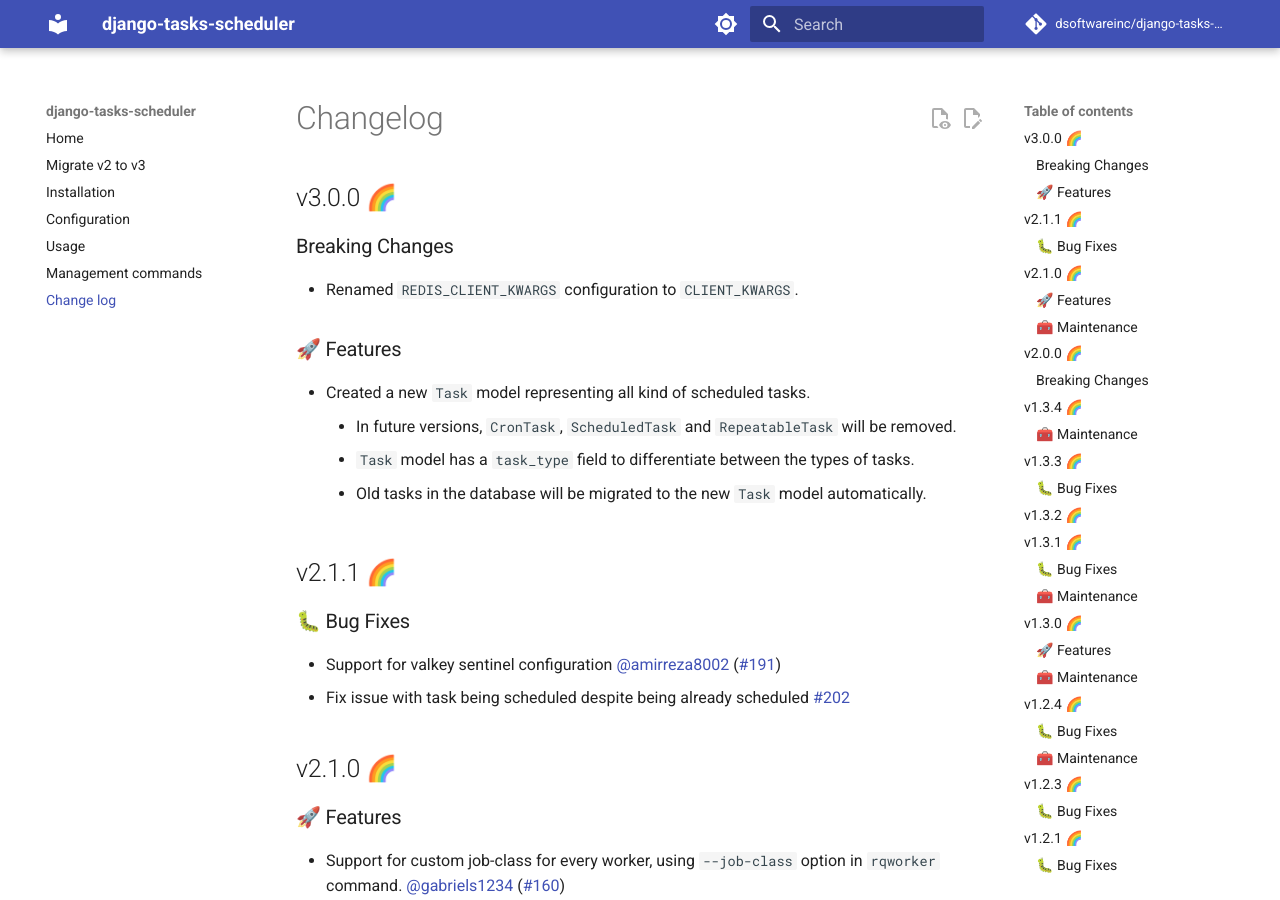
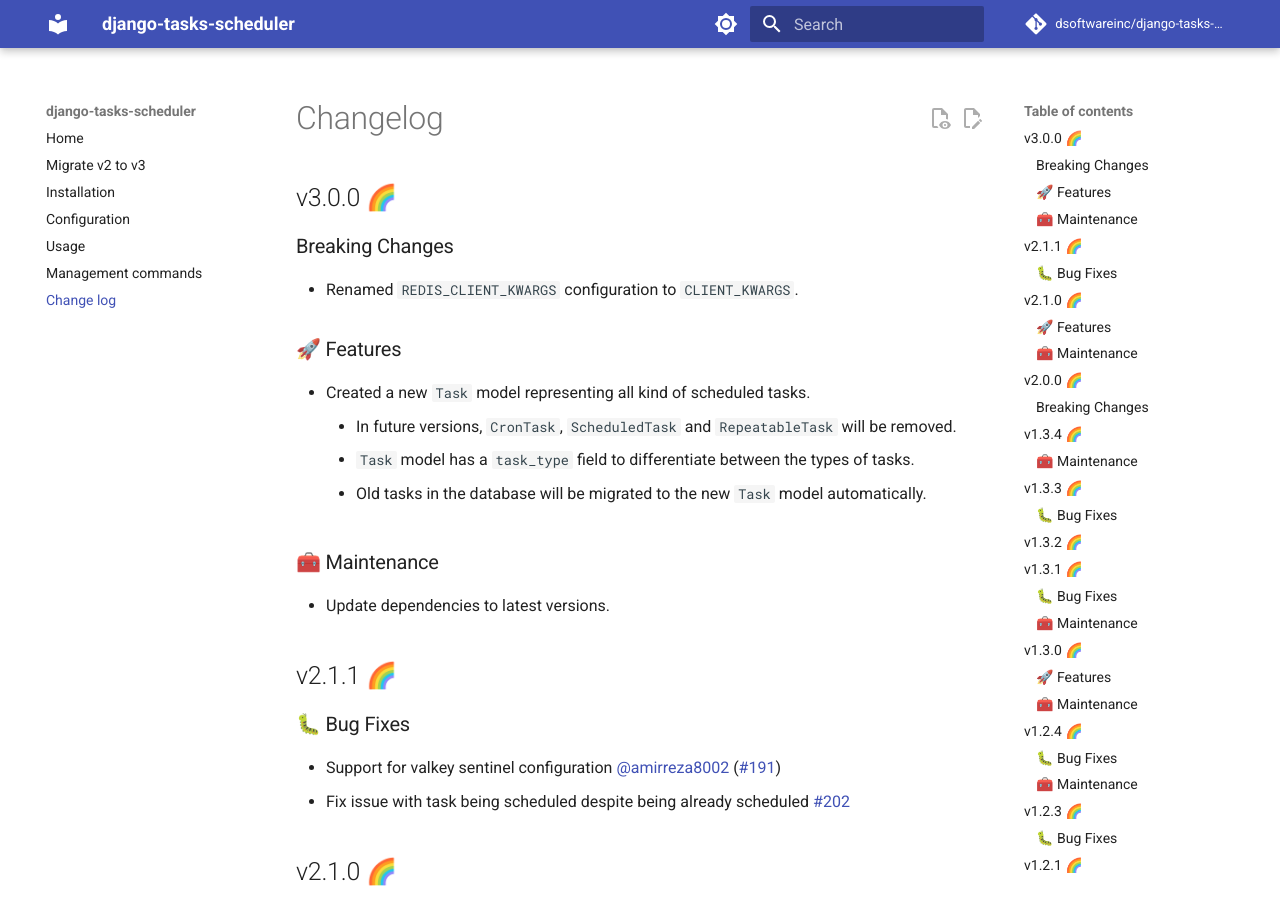
Before and after one commit to django-commons/django-tasks-scheduler, an MkDocs documentation site: the page built from docs/changelog.md, in a window 1280 px wide and 900 px high. Built offline with MkDocs 1.6.1 and Material for MkDocs 9.7.7, drawn with Linux system fonts in a browser that asks for light colours; comment, search, counter and statistics services are not loaded.

Commit message:
chore:update deps

```diff
--- a/docs/changelog.md
+++ b/docs/changelog.md
@@ -12,6 +12,10 @@
     - In future versions, `CronTask`, `ScheduledTask` and `RepeatableTask` will be removed.
     - `Task` model has a `task_type` field to differentiate between the types of tasks.
     - Old tasks in the database will be migrated to the new `Task` model automatically.
+
+### 🧰 Maintenance
+
+- Update dependencies to latest versions.
 
 ## v2.1.1 🌈
 
--- a/pyproject.toml
+++ b/pyproject.toml
@@ -7,7 +7,7 @@
 packages = [
     { include = "scheduler" },
 ]
-version = "3.0.0b2"
+version = "3.0.0"
 description = "An async job scheduler for django using redis/valkey brokers"
 readme = "README.md"
 keywords = ["redis", "valkey", "django", "background-jobs", "job-queue", "task-queue", "redis-queue", "scheduled-jobs"]
```
